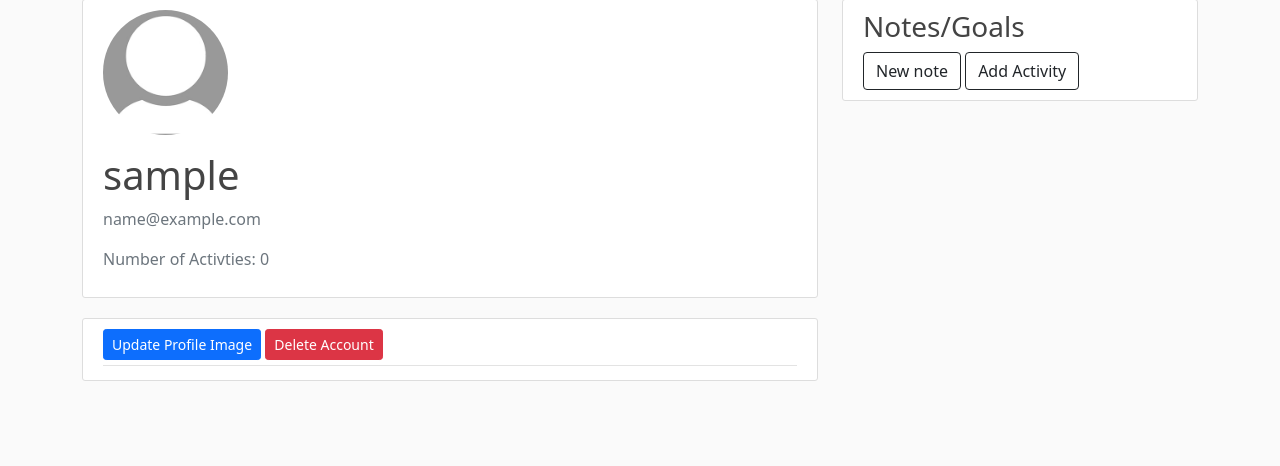
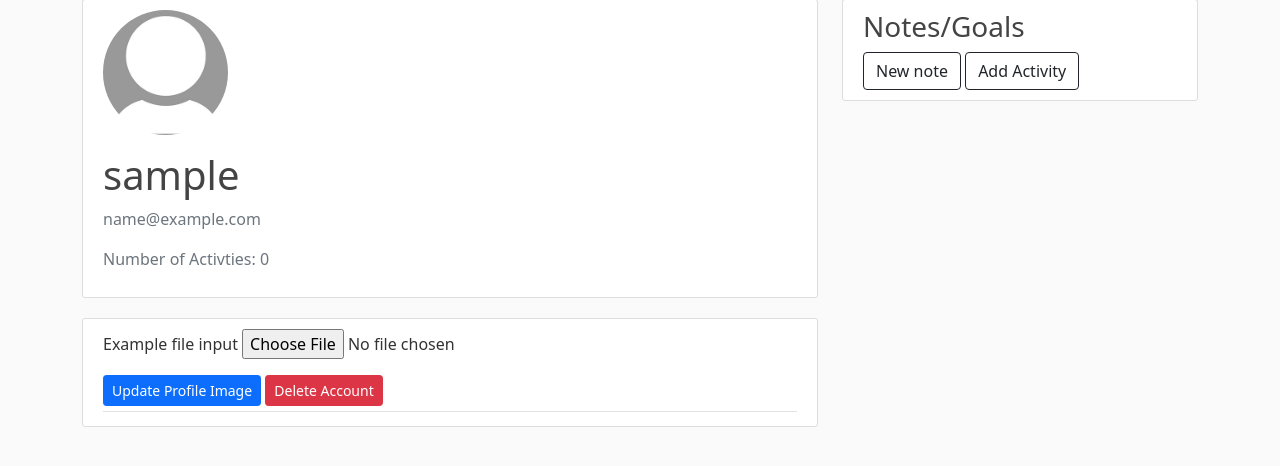
Before and after one commit to lewisstevenmackenzie/Glen-Lyon-Group-Project, a Flask app: page /account/1 in a window 1280 px wide. Shown: the part 81-547 px from the top of the page. Run offline with Flask 2, Linux system fonts and the light colour scheme; the visitor is signed in with stand-in values (Sample User, id 1); data comes from the database, SQL or seed files in the repository; data that the repository does not hold is empty.

Commit message:
adding upload button

```diff
--- a/fit4all/templates/account.html
+++ b/fit4all/templates/account.html
@@ -32,6 +32,17 @@
     <div class="article-metadata">
       {% if user.id == current_user.id %}
       <div>
+        <form>
+          <div class="form-group">
+            <label for="exampleFormControlFile1">Example file input</label>
+            <input
+              type="file"
+              class="form-control-file"
+              id="exampleFormControlFile1"
+            />
+          </div>
+        </form>
+
         <a class="btn btn-primary btn-sm mt mb-1" href="#"
           >Update Profile Image</a
         >
```
